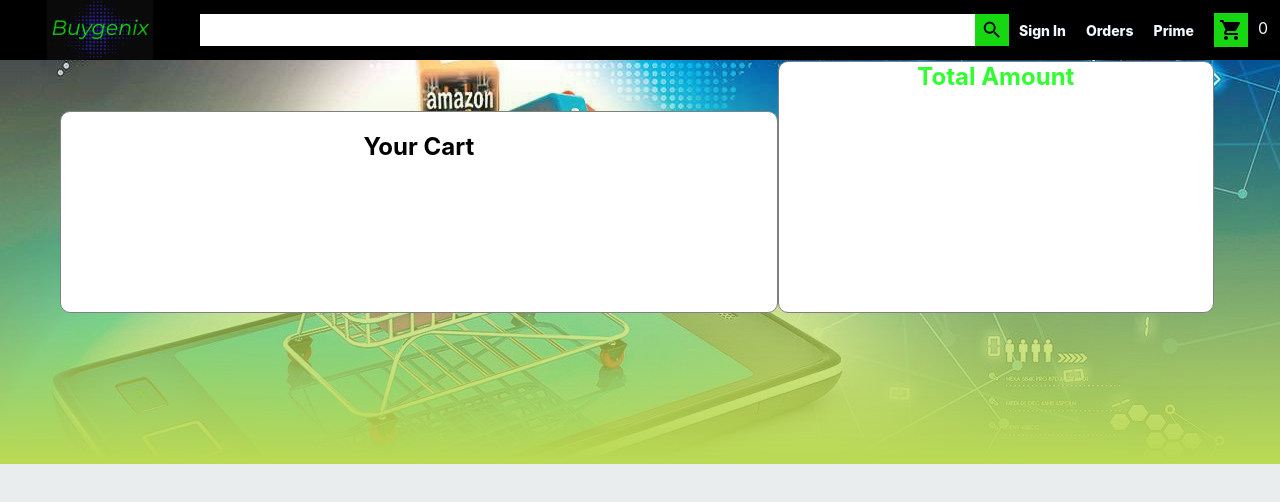
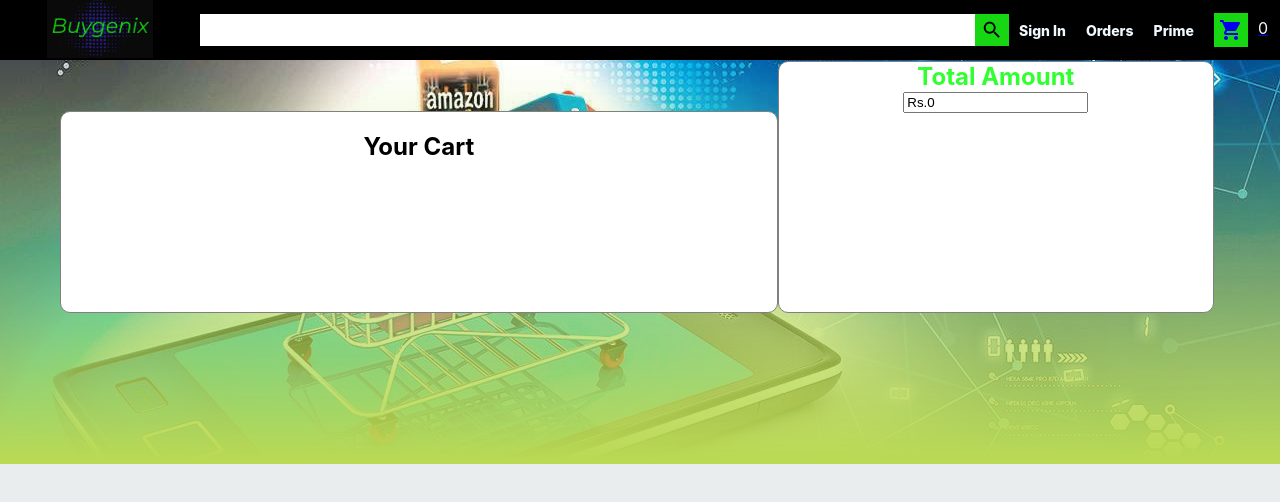
Before and after one commit to Pranshu2780/Buygenix, a React (Create React App) app: page /checkout in a window 1280 px wide. Shown: the top 502 px of the page. Built offline with nearby package versions, Linux system fonts and the light colour scheme.

Commit message:
Edited Amount section

```diff
--- a/package.json
+++ b/package.json
@@ -7,6 +7,7 @@
     "@testing-library/react": "^11.1.0",
     "@testing-library/user-event": "^12.1.10",
     "react": "^17.0.2",
+    "react-currency-format": "^1.0.0",
     "react-dom": "^17.0.2",
     "react-router-dom": "^5.2.0",
     "react-scripts": "4.0.3",
--- a/public/index.html
+++ b/public/index.html
@@ -16,6 +16,7 @@
   </head>
   <body>
     <noscript>You need to enable JavaScript to run this app.</noscript>
+
     <div id="root"></div>
   </body>
 </html>
--- a/src/Components/Checkout/Checkout.js
+++ b/src/Components/Checkout/Checkout.js
@@ -1,6 +1,7 @@
 import React from "react";
 import "./checkout.scss";
 import checkout from "./checkout.jpg";
+import Subtotal from "./Subtotal/Subtotal";
 
 function Checkout() {
   return (
@@ -8,19 +9,16 @@
       <img className="checkout_image" src={checkout} alt="" />
 
       <div className="container">
-
         <div className="basket_cart">
           <h2 className="checkout_title">Your Cart</h2>
-
         </div>
 
         <div className="checkout_right">
+          <h2 className="amount_heading">Total Amount</h2>
           {/* Total amount to be paid */}
-          <h2 className="amount_heading">Total Amount</h2>
+          <Subtotal />
         </div>
-
       </div>
-
     </div>
   );
 }
--- /dev/null
+++ b/src/Components/Checkout/Subtotal/Subtotal.js
@@ -0,0 +1,31 @@
+import React from "react";
+import "./Subtotal.scss";
+import CurrencyFormat from "react-currency-format";
+
+function Subtotal() {
+  return (
+    <div className="subtotal">
+      <CurrencyFormat
+        renderText={(value) => (
+          <>
+            <p>
+              Subtotal(0 items):
+              <strong>0</strong>
+            </p>
+            <small className="subtotal_gift">
+              <input type="checkbox" />
+              This order contains a gift
+            </small>
+          </>
+        )}
+        decimalScale={2}
+        value={0}
+        displayType={"Text"}
+        thousandSeparator={true}
+        prefix={"Rs."}
+      />
+    </div>
+  );
+}
+
+export default Subtotal;
--- a/src/Components/Header/Header.js
+++ b/src/Components/Header/Header.js
@@ -3,12 +3,16 @@
 import Buygenix_logo from "./Buygenix_logo.png";
 import SearchIcon from "@material-ui/icons/Search";
 import ShoppingCartIcon from "@material-ui/icons/ShoppingCart";
+import { Link } from "react-router-dom";
 
 function Header() {
   return (
     <div className="header">
       {/*logo in Header*/}
-      <img className="header_logo" src={Buygenix_logo} />
+      <Link to="/">
+        <img className="header_logo" src={Buygenix_logo} alt="" />
+      </Link>
+
       {/* Search Bar */}
       <div className="search_bar">
         <input className="search_bar_text" type="text" />
@@ -24,10 +28,12 @@
         <div className="prime">Prime</div>
       </div>
 
-      <div className="basket">
-        <ShoppingCartIcon className="basket_icon" />
-        <span className="count">0</span>
-      </div>
+      <Link to="/Checkout">
+        <div className="basket">
+          <ShoppingCartIcon className="basket_icon" />
+          <span className="count">0</span>
+        </div>
+      </Link>
     </div>
   );
 }
```
Also changed, not shown: src/Components/Checkout/Subtotal/Subtotal.scss (added), 1 other file (tests, documents, lock files or other folders).
